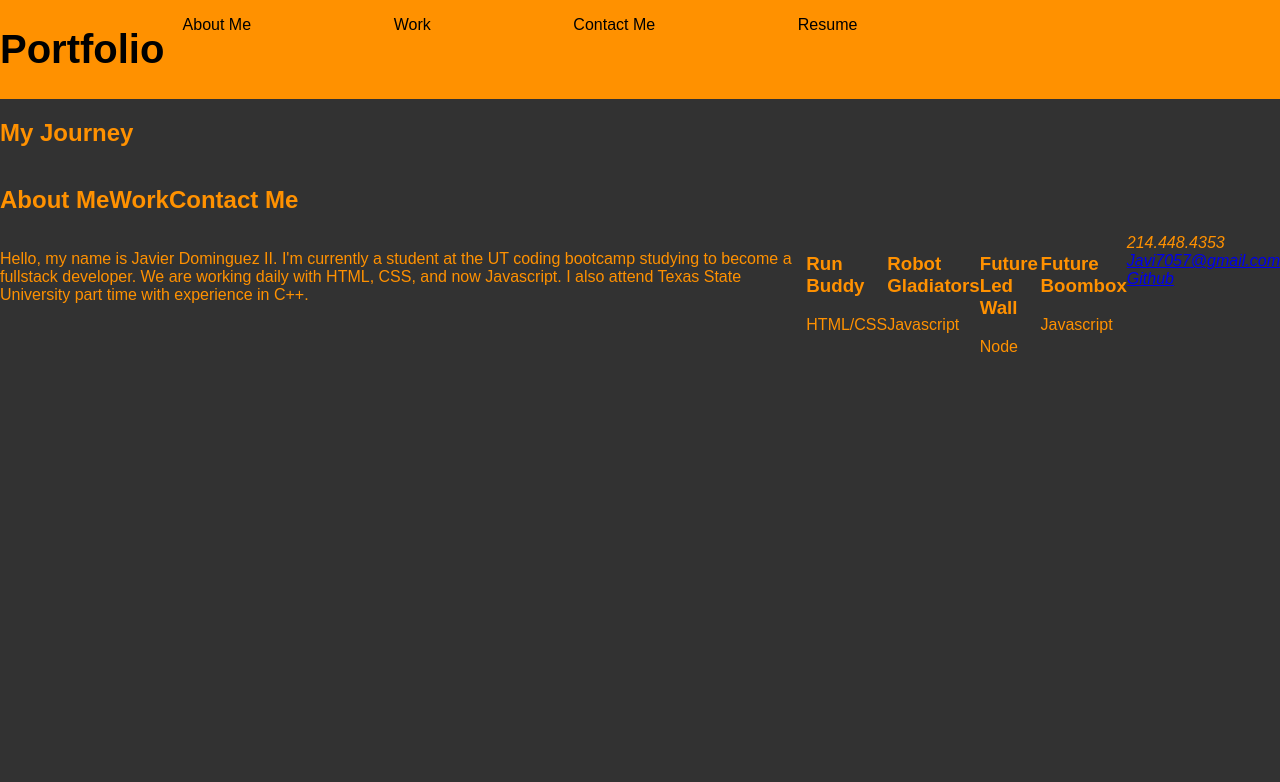
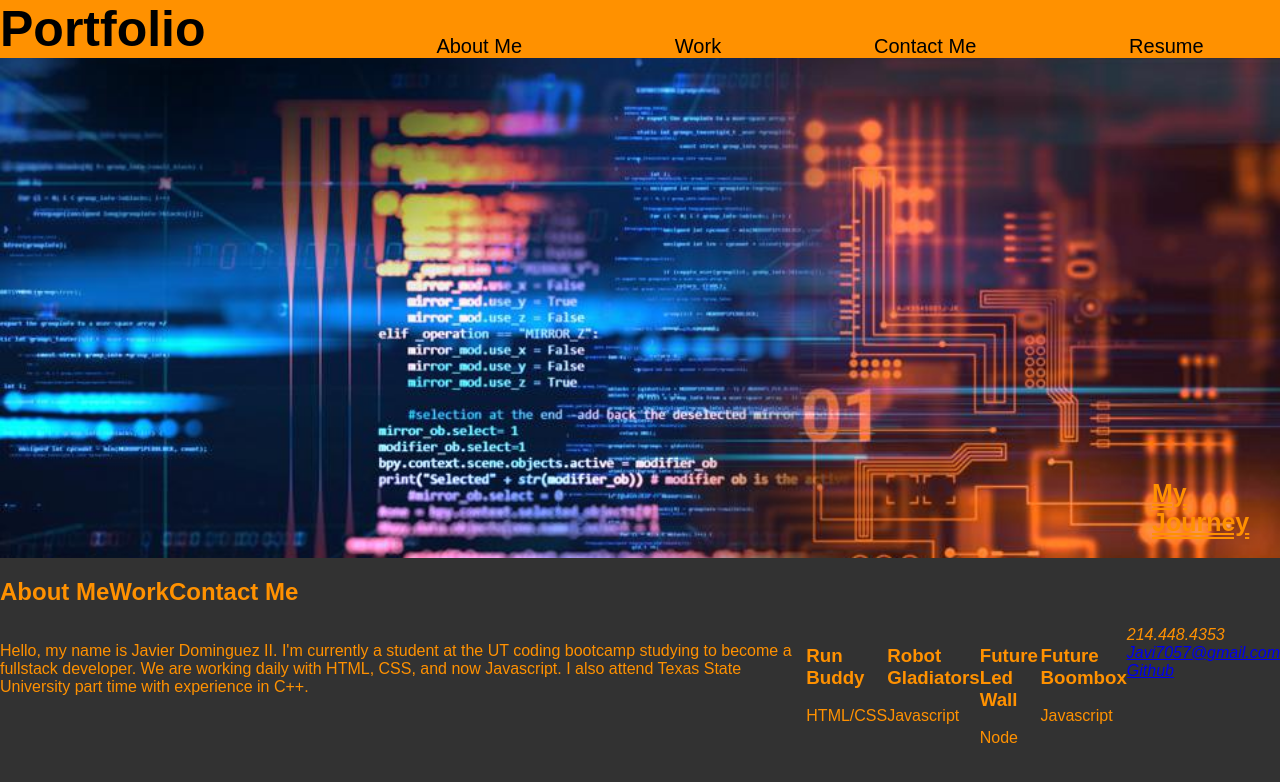
Before and after one commit to JaviD17/portfolio, a plain HTML site: page index.html in a window 1280 px wide. Drawn offline with Linux system fonts and the light colour scheme.

Commit message:
finished up header, nav, and hero

```diff
--- a/assets/css/style.css
+++ b/assets/css/style.css
@@ -18,37 +18,49 @@ header{
     justify-content: space-between;
     flex-wrap: wrap;
     list-style: none;
+    margin: 0;
+    padding: 0;
+    align-items: flex-end;
 }
 header h1{
-    display: flex;
-    font-size: 40px;
+    font-size: 50px;
+    color: var(--accent-color);
+    margin: 0;
 }
-header h1 a{
+header a{
     color: var(--accent-color);
     text-decoration: none;
 }
 header nav{
-    position: absolute;
-    width: 1000px;
-    justify-content: right;
+    flex-basis: 75%;
 }
 header nav ul{
     display: flex;
-    flex-wrap: wrap;
-    align-items: center;
-    justify-content: space-evenly;
-    align-items: center;
-}
-header nav ul li{
-    justify-content: space-evenly;
+    flex-basis: 50% ;
+    justify-content: space-around;
     list-style: none;
+    margin: 0;
 }
 header nav ul li a{
-    text-decoration: none;
-    color: var(--accent-color);
+    font-size: 20px;
+    font-weight: lighter;
 }
 #hero{
     display: flex;
+    background-image: url("../images/code.jpg");
+    background-size: cover;
+    background-attachment: fixed;
+    height: 500px;
+}
+.hero-subtitle{
+    display: flex;
+    align-items: flex-end;
+    margin-left: 90%;
+}
+.hero-subtitle h2{
+    font-size: 25px;
+    text-decoration-line: underline;
+    text-decoration-style: double;
 }
 .menu{
     display: flex;
```
Also changed, not shown: assets/images/code.jpg (added).
